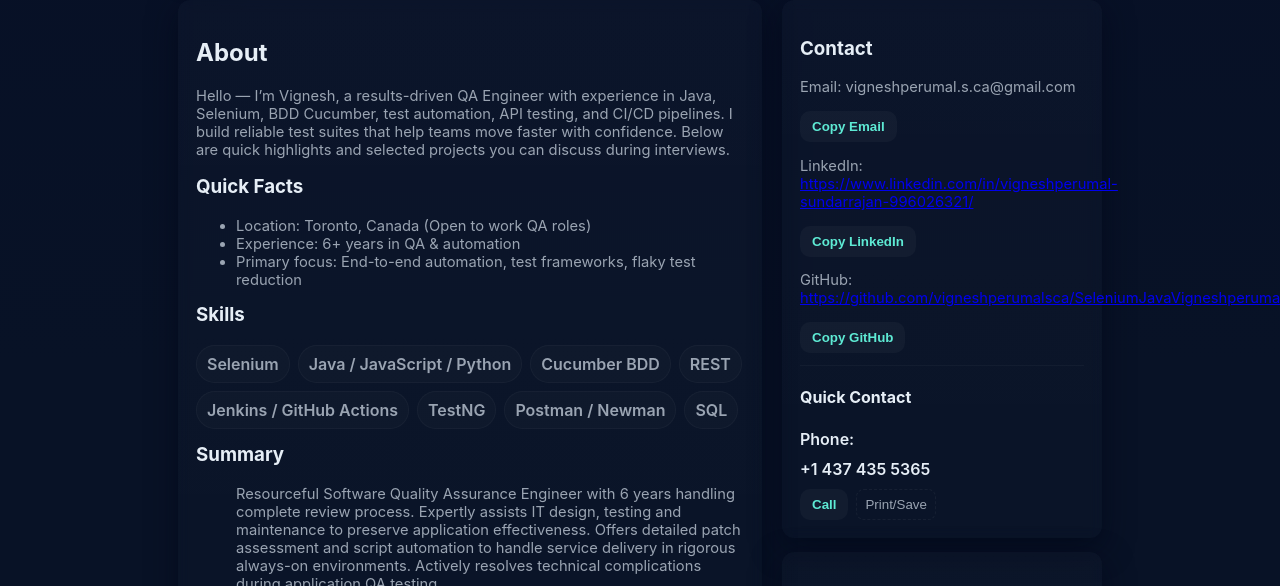
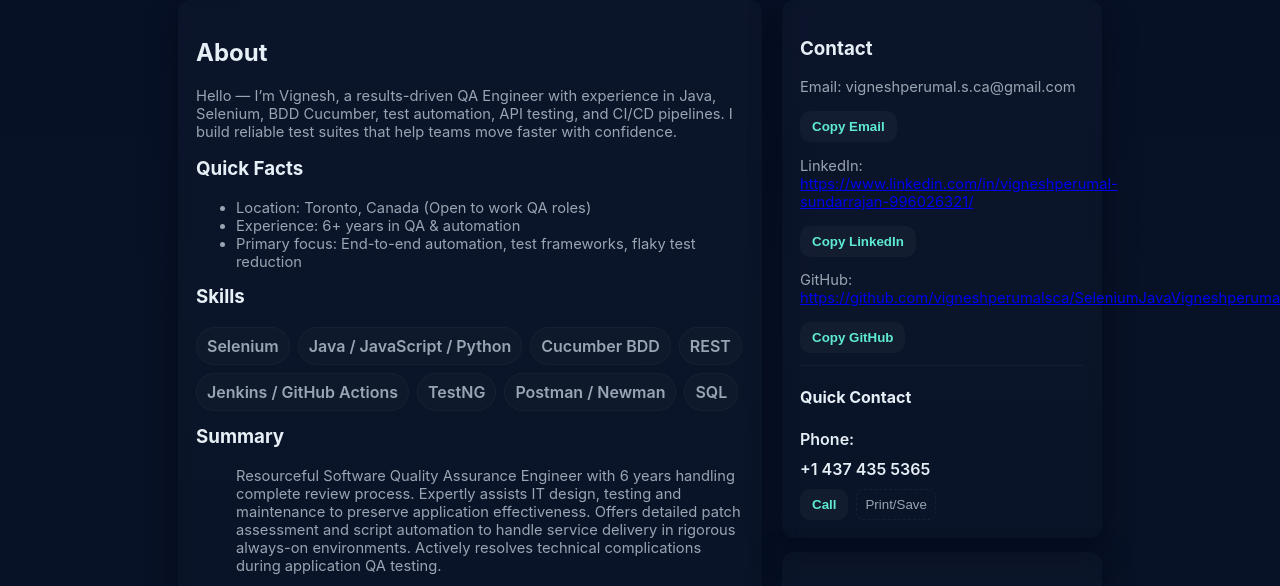
Before and after one commit to vigneshperumalsca/SeleniumJavaVigneshperumal, a plain HTML site: page index.html in a window 1280 px wide. Shown: the part 150-736 px from the top of the page. Drawn offline with Linux system fonts and the light colour scheme.

Commit message:
Update About section in index.html
Removed a sentence from the About section to streamline the content.

```diff
--- a/index.html
+++ b/index.html
@@ -67,7 +67,7 @@
       <section>
         <div class="card">
           <h2>About</h2>
-          <p class="muted">Hello — I’m Vignesh, a results-driven QA Engineer with experience in Java, Selenium, BDD Cucumber, test automation, API testing, and CI/CD pipelines. I build reliable test suites that help teams move faster with confidence. Below are quick highlights and selected projects you can discuss during interviews.</p>
+          <p class="muted">Hello — I’m Vignesh, a results-driven QA Engineer with experience in Java, Selenium, BDD Cucumber, test automation, API testing, and CI/CD pipelines. I build reliable test suites that help teams move faster with confidence.</p>
 
           <h3 style="margin-top:16px">Quick Facts</h3>
           <ul class="muted">
```
